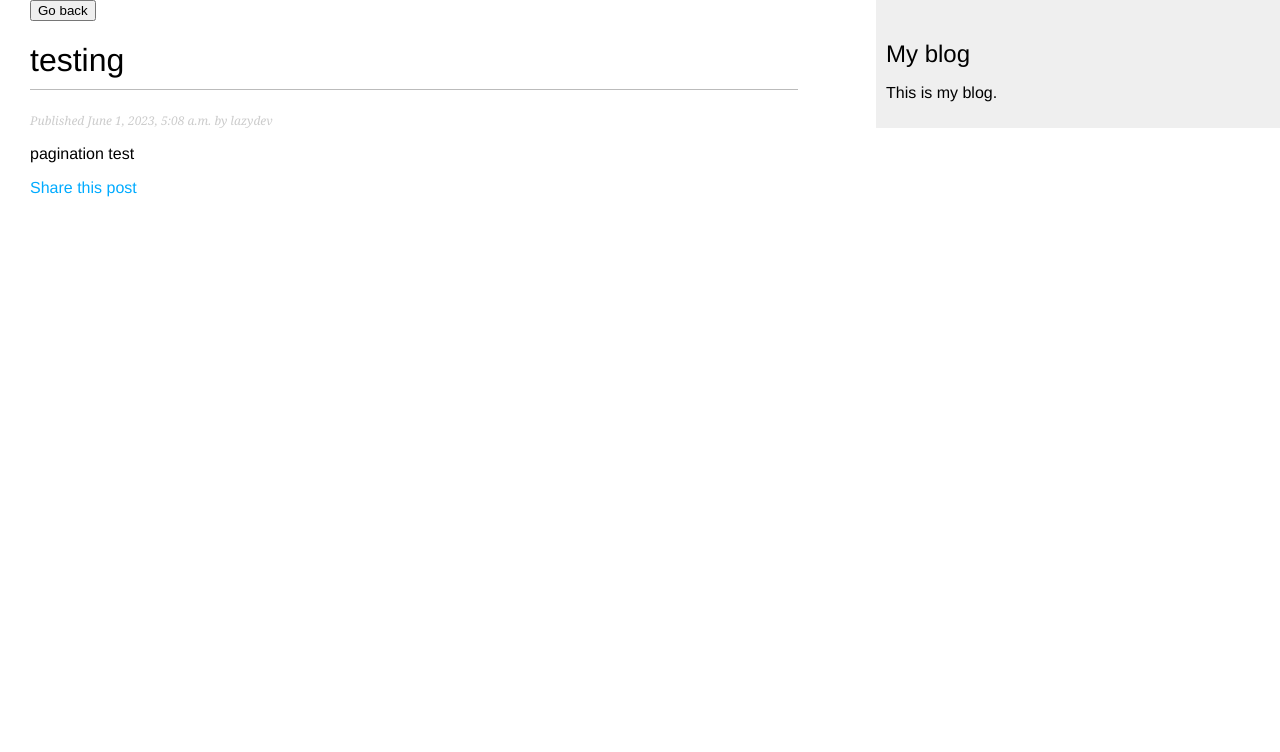
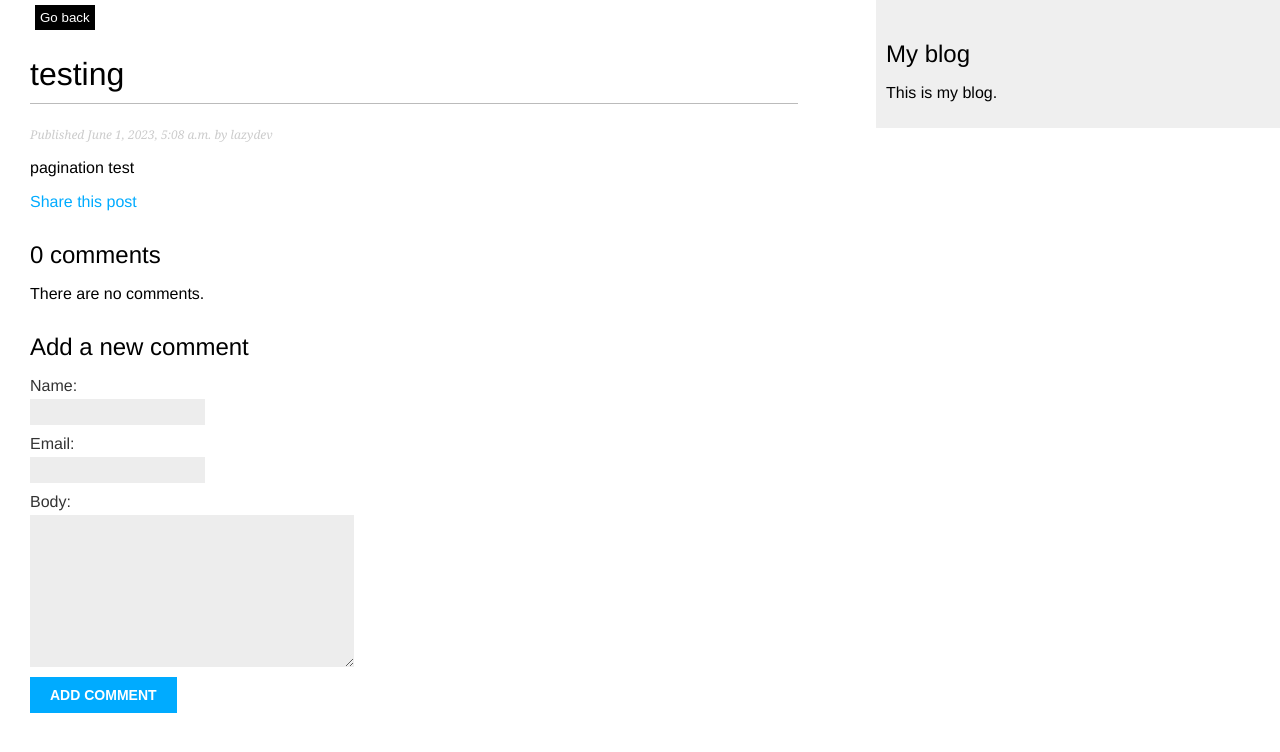
Before and after one commit to unuefeejovwoke/2023-django-goals, a Django app: a page that uses blog/templates/blog/post/detail.html in a window 1280 px wide. Shown: the top 752 px of the page. Run offline with Django 4.2, Linux system fonts and the light colour scheme; data comes from the database, SQL or seed files in the repository; both versions use the stored data as it was after the commit.

Commit message:
build commen func

```diff
--- a/blog/forms.py
+++ b/blog/forms.py
@@ -1,7 +1,13 @@
 from django import forms
+from .models import Comment
 
 class EmailPostForm(forms.Form):
     name = forms.CharField(max_length=25)
     email = forms.EmailField()
     to = forms.EmailField()
     comments = forms.CharField(required=False, widget=forms.Textarea)
+
+class CommentForm(forms.ModelForm):
+    class Meta:
+        model = Comment
+        fields = ['name', 'email', 'body']
--- a/blog/templates/blog/post/detail.html
+++ b/blog/templates/blog/post/detail.html
@@ -1,7 +1,7 @@
 {% extends "blog/base.html" %}
 {% block title %}{{ post.title }}{% endblock %}
 {% block content %}
-<button onclick="history.back()">Go back</button>
+<button style="background-color: black; padding: 5px; color: white; border: none; margin: 5px;" onclick="history.back()">Go back</button>
  <h1>{{ post.title }}</h1>
  <p class="date">
  Published {{ post.publish }} by {{ post.author }}
@@ -10,4 +10,22 @@
  <p>
     <a href="{% url 'blog:post_share' post.id %}"> Share this post </a>
  </p>
+ {% with comments.count as total_comments %}
+ <h2>
+ {{ total_comments }} comment{{ total_comments|pluralize }}
+ </h2>
+ {% endwith %}
+
+ {% for comment in comments %}
+ <div class="comment">
+ <p class="info">
+ Comment {{ forloop.counter }} by {{ comment.name }}
+ {{ comment.created }}
+ </p>
+ {{ comment.body|linebreaks }}
+ </div>
+ {% empty %}
+ <p>There are no comments.</p>
+ {% endfor %}
+ {% include "blog/post/includes/comment_form.html" %}
 {% endblock %}
--- /dev/null
+++ b/blog/templates/blog/post/includes/comment_form.html
@@ -0,0 +1,6 @@
+<h2>Add a new comment</h2>
+<form action="{% url "blog:post_comment" post.id %}" method="post">
+ {{ form.as_p }}
+ {% csrf_token %}
+ <p><input type="submit" value="Add comment"></p>
+</form>
--- a/blog/urls.py
+++ b/blog/urls.py
@@ -8,4 +8,5 @@ urlpatterns = [
     path('<int:year>/<int:month>/<int:day>/<slug:post>/', views.post_detail, name='post_detail'),
 
     path('<int:post_id>/share/', views.post_share, name='post_share'),
+    path('<int:post_id>/comment/', views.post_comment, name='post_comment'),
 ]
--- a/blog/views.py
+++ b/blog/views.py
@@ -1,9 +1,10 @@
 from django.shortcuts import render, get_object_or_404
-from .models import Post
+from .models import Post, Comment
 from django.core.paginator import Paginator, EmptyPage, PageNotAnInteger
 from django.views.generic import ListView
-from .forms import EmailPostForm
+from .forms import EmailPostForm, CommentForm
 from django.core.mail import send_mail
+from django.views.decorators.http import require_POST
 
 # Create your views here.
 class PostListView(ListView):
@@ -34,8 +35,12 @@ def post_detail(request, year, month, day, post):
                                                     publish__month=month,
                                                     publish__day=day)
 
+    # list of active comments for this post
+    comments = post.comments.filter(active=True)
+    form = CommentForm()
+
     return render(request, 'blog/post/detail.html',
-                  {'post':post})
+                  {'post':post, 'comments':comments, 'form': form,})
 
 
 def post_share(request, post_id):
@@ -59,3 +64,18 @@ def post_share(request, post_id):
         form = EmailPostForm()
 
     return render(request, 'blog/post/share.html', {'post': post,'form': form, 'sent': sent,})
+
+@require_POST
+def post_comment(request, post_id):
+    post = get_object_or_404(Post, id=post_id, status=Post.Status.PUBLISHED)
+    comment = None
+    #a comment has been post
+    form = CommentForm(data=request.POST)
+    if form.is_valid():
+        # CREATE A COMMENT OBJECT WITHOUT SAVING TO THE DATABASE
+        comment = form.save(commit=False)
+        # assign the post to the comment
+        comment.post = post
+        comment.save()
+
+    return render(request, 'blog/post/comment.html', {'post': post, 'form': form, 'comment': comment,})
```
Also changed, not shown: blog/templates/blog/post/comment.html (added, +10 -0 lines), db.sqlite3.
